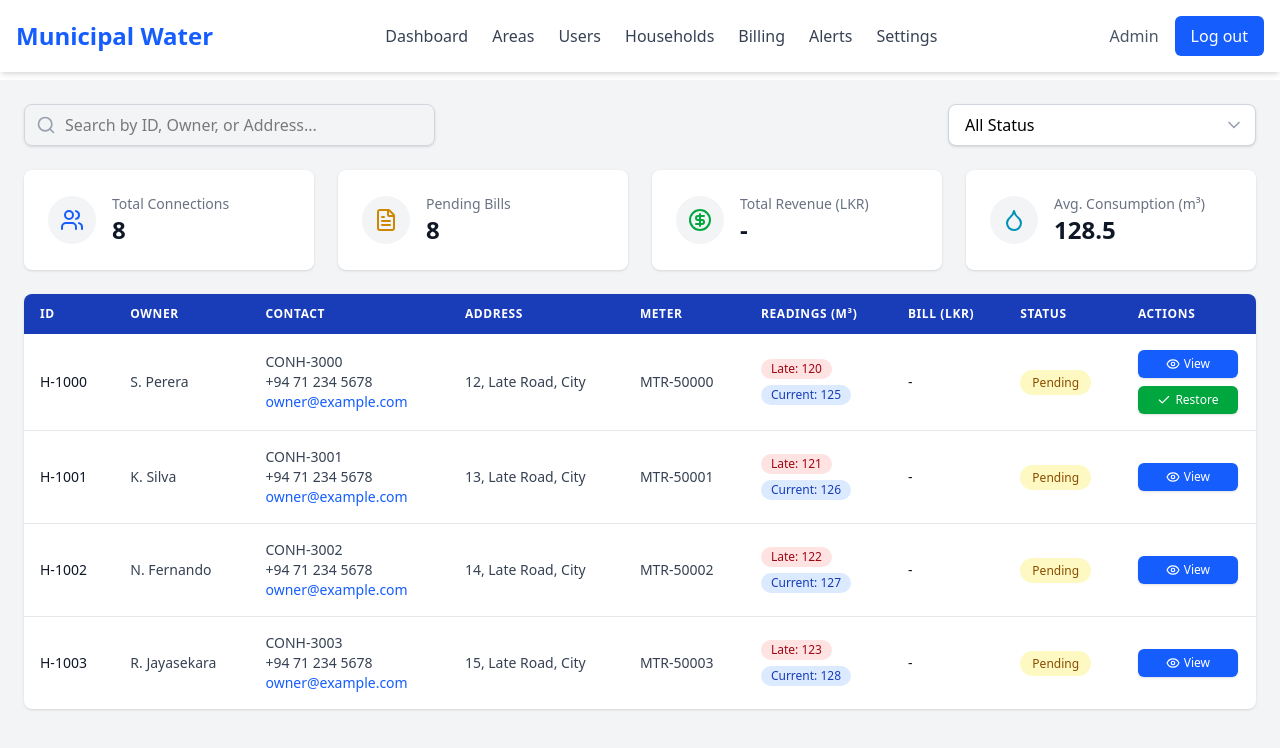
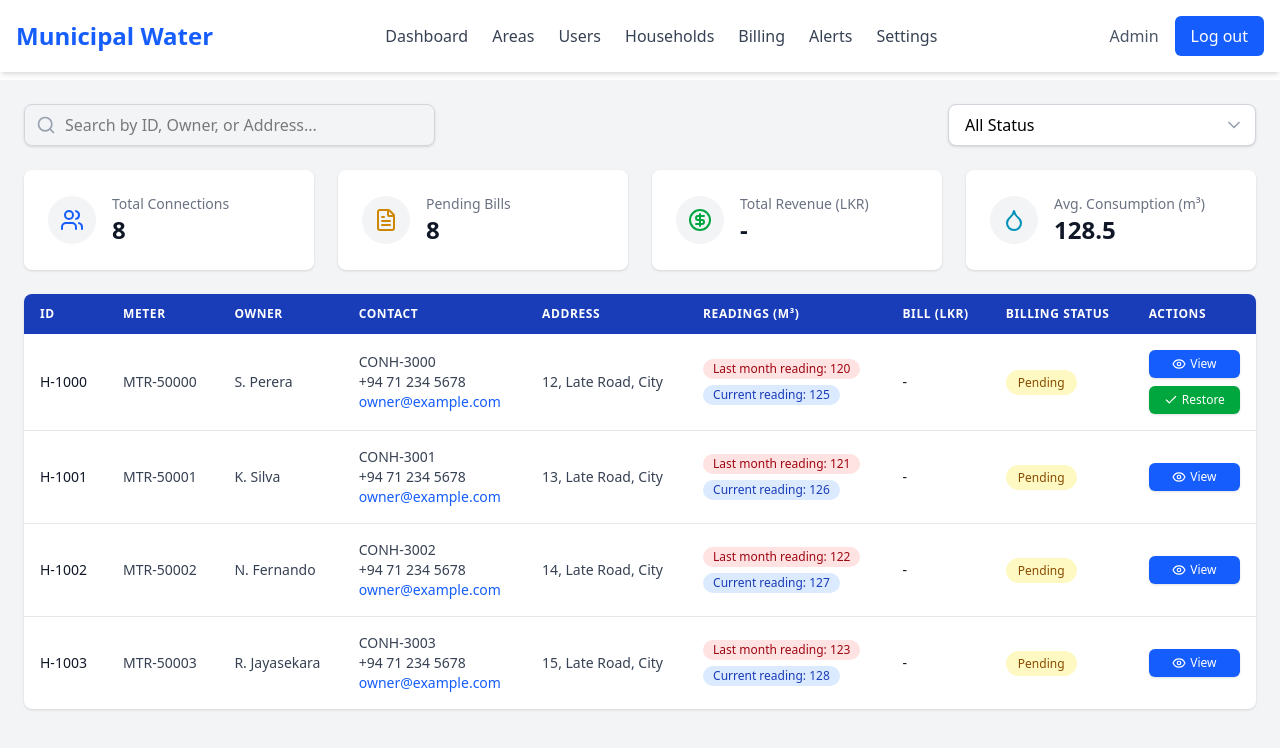
Before and after one commit to maneeshaYasinth/water-pump-project-V2.0, a React (Vite) app in the folder frontend/: page /households in a window 1280 px wide. Shown: the top 748 px of the page. Built offline with nearby package versions, Linux system fonts and the light colour scheme; no server answers; sample sign-in values are in the browser's storage.

Commit message:
done the suggested modifications

```diff
--- a/frontend/src/pages/Dashboard.jsx
+++ b/frontend/src/pages/Dashboard.jsx
@@ -54,20 +54,21 @@ const AdminControls = ({ meter, isAuthority }) => {
 
   // View-only status for non-authority users (including admin)
   if (!isActualAuthority) {
+    // If the user is an admin, hide valve-related info entirely (view only removed)
+    if (user?.role === "admin") return null;
+
+    // For regular users (non-admin, non-authority) show a minimal status indicator
     return (
       <div className="px-4 py-2 bg-gray-50 rounded-lg border border-gray-200">
         <div className="flex items-center gap-2">
-          <div className={`w-2 h-2 rounded-full ${
-            meter.valve_status ? 'bg-green-500' : 'bg-red-500'
-          }`} />
+          <div
+            className={`w-2 h-2 rounded-full ${
+              meter.valve_status ? "bg-green-500" : "bg-red-500"
+            }`}
+          />
           <p className="text-sm text-gray-600">
-            Valve Status: <span className="font-medium">{meter.valve_status ? "Open" : "Closed"}</span>
+            <span className="font-medium">{meter.valve_status ? "Open" : "Closed"}</span>
           </p>
-          {isAuthority && !isActualAuthority && (
-            <span className="text-xs text-gray-500 bg-gray-100 px-2 py-1 rounded">
-              View Only (Authority Required)
-            </span>
-          )}
         </div>
       </div>
     );
--- a/frontend/src/pages/HouseholdsPage.jsx
+++ b/frontend/src/pages/HouseholdsPage.jsx
@@ -211,13 +211,13 @@ function HouseholdsPage() {
             <thead className="bg-blue-800 text-white">
               <tr>
                 <th className="py-3 px-4 text-left text-xs font-semibold uppercase tracking-wider">ID</th>
+                <th className="py-3 px-4 text-left text-xs font-semibold uppercase tracking-wider">Meter</th>
                 <th className="py-3 px-4 text-left text-xs font-semibold uppercase tracking-wider">Owner</th>
                 <th className="py-3 px-4 text-left text-xs font-semibold uppercase tracking-wider">Contact</th>
                 <th className="py-3 px-4 text-left text-xs font-semibold uppercase tracking-wider">Address</th>
-                <th className="py-3 px-4 text-left text-xs font-semibold uppercase tracking-wider">Meter</th>
                 <th className="py-3 px-4 text-left text-xs font-semibold uppercase tracking-wider">Readings (m³)</th>
                 <th className="py-3 px-4 text-left text-xs font-semibold uppercase tracking-wider">Bill (LKR)</th>
-                <th className="py-3 px-4 text-left text-xs font-semibold uppercase tracking-wider">Status</th>
+                <th className="py-3 px-4 text-left text-xs font-semibold uppercase tracking-wider">Billing Status</th>
                 <th className="py-3 px-4 text-left text-xs font-semibold uppercase tracking-wider">Actions</th>
               </tr>
             </thead>
@@ -225,6 +225,7 @@ function HouseholdsPage() {
               {householdData.map((row) => (
                 <tr key={row.id} className="hover:bg-gray-50">
                   <td className="py-4 px-4 text-sm font-medium text-gray-900">{row.id}</td>
+                    <td className="py-4 px-4 text-sm text-gray-700">{row.meter}</td>
                     <td className="py-4 px-4 text-sm text-gray-700">{row.owner}</td>
                     <td className="py-4 px-4 text-sm text-gray-700">
                       <div className="flex flex-col">
@@ -234,14 +235,13 @@ function HouseholdsPage() {
                       </div>
                     </td>
                     <td className="py-4 px-4 text-sm text-gray-700">{row.address}</td>
-                  <td className="py-4 px-4 text-sm text-gray-700">{row.meter}</td>
                     <td className="py-4 px-4 text-sm text-gray-700">
                       <div className="flex flex-col gap-1.5">
                         <span className="text-xs font-medium bg-red-100 text-red-800 px-2.5 py-0.5 rounded-full self-start">
-                        Late: {row.lateReading}
+                          Last month reading: {row.lateReading}
                         </span>
                         <span className="text-xs font-medium bg-blue-100 text-blue-800 px-2.5 py-0.5 rounded-full self-start">
-                        Current: {row.currentReading}
+                          Current reading: {row.currentReading}
                         </span>
                       </div>
                     </td>
```
Also changed, not shown: 2 other files (tests, documents, lock files or other folders). Lines whose indentation alone changed are shown as unchanged.
